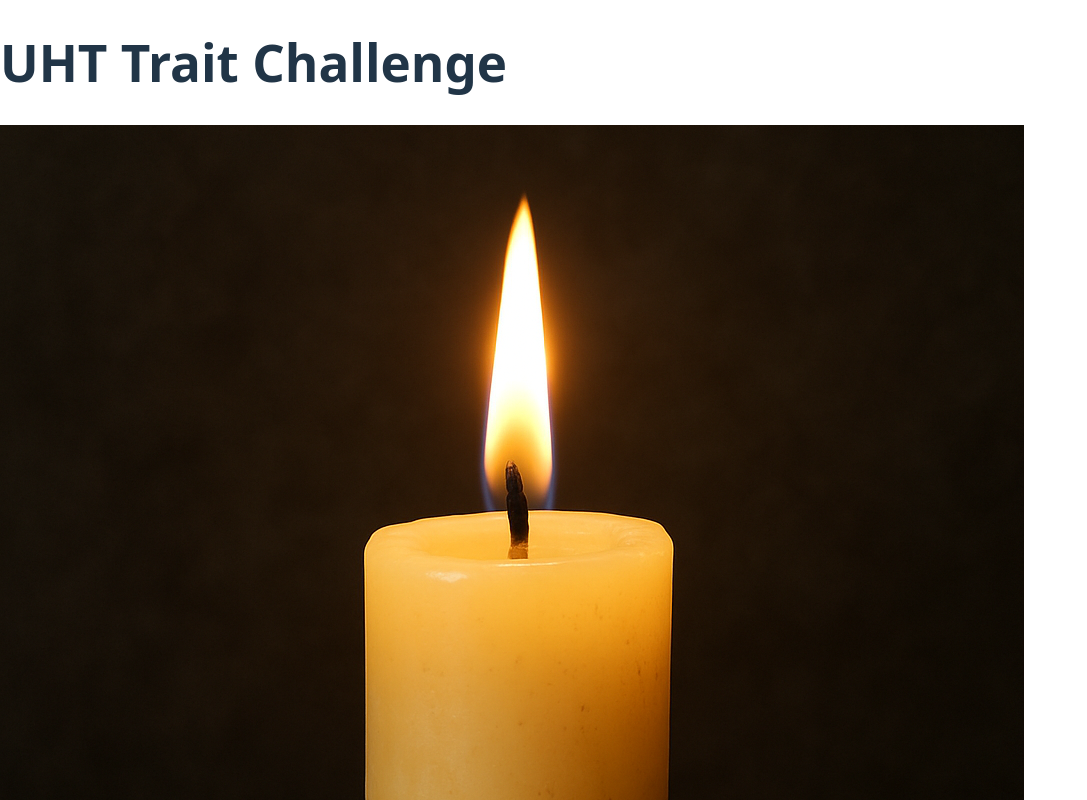
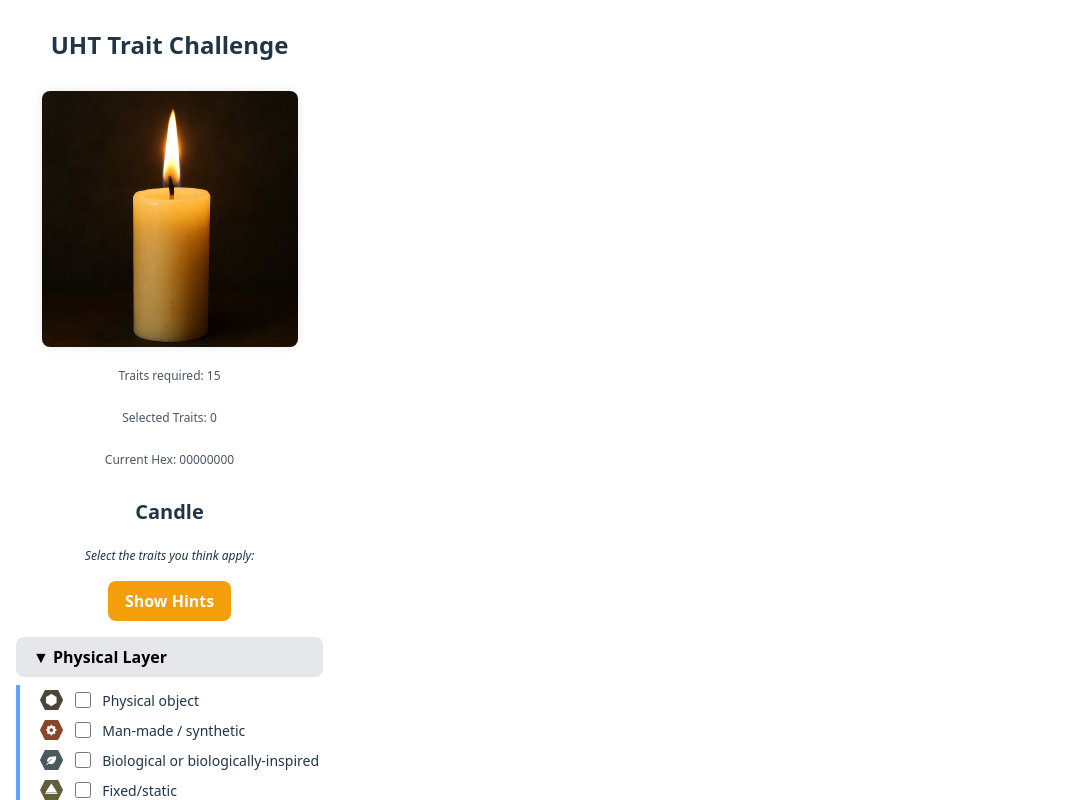
Before and after one commit to Hollando78/uht-64, a React (Vite) app: page / in a window 1280 px wide. Both pictures are taken after a click on the button "Start New Challenge". Shown: the top 800 px of the page, without its empty margins (0-1087 px from the left). Built offline with nearby package versions, Linux system fonts and the light colour scheme.

Commit message:
className replaced

```diff
--- a/components/Challenge.jsx
+++ b/components/Challenge.jsx
@@ -83,12 +83,16 @@ export default function Challenge() {
       const traitInfo = traits.find(t => t.name === traitName);
       const entityFeedback = challengeEntity?.feedback?.[traitName];
       return (
-        <div key={traitName} className="mb-2 ml-2">
-          <div className="font-bold">{traitName}</div>
+        <div key={traitName} style={{ marginBottom: '0.5rem', marginLeft: '0.5rem' }}>
+          <div style={{ fontWeight: 'bold' }}>{traitName}</div>
           {entityFeedback ? (
-            <div className="text-xs text-gray-600 ml-4 italic">"{entityFeedback}"</div>
+            <div style={{ fontSize: '0.75rem', color: '#4B5563', marginLeft: '1rem', fontStyle: 'italic' }}>
+              "{entityFeedback}"
+            </div>
           ) : traitInfo?.feedback ? (
-            <div className="text-xs text-gray-600 ml-4 italic">"{traitInfo.feedback}"</div>
+            <div style={{ fontSize: '0.75rem', color: '#4B5563', marginLeft: '1rem', fontStyle: 'italic' }}>
+              "{traitInfo.feedback}"
+            </div>
           ) : null}
         </div>
       );
@@ -101,68 +105,68 @@ export default function Challenge() {
   };
 
   return (
-    <div className="p-4 flex flex-col items-center space-y-4 max-w-md mx-auto">
-      <h1 className="text-2xl font-bold">UHT Trait Challenge</h1>
+    <div style={{ padding: '1rem', display: 'flex', flexDirection: 'column', alignItems: 'center', gap: '1rem', maxWidth: '28rem', margin: 'auto' }}>
+      <h1 style={{ fontSize: '1.5rem', fontWeight: 'bold' }}>UHT Trait Challenge</h1>
 
       {!challengeEntity && (
-        <button onClick={startChallenge} className="bg-blue-600 hover:bg-blue-700 text-white font-bold py-2 px-4 rounded">
+        <button onClick={startChallenge} style={{ backgroundColor: '#2563EB', color: 'white', fontWeight: 'bold', padding: '0.5rem 1rem', borderRadius: '0.5rem' }}>
           Start New Challenge
         </button>
       )}
 
       {challengeEntity && (
-        <div className="w-full flex flex-col items-center">
-          <div className="max-h-64 overflow-hidden flex items-center justify-center mb-2 rounded shadow">
+        <div style={{ width: '100%', display: 'flex', flexDirection: 'column', alignItems: 'center' }}>
+          <div style={{ maxHeight: '16rem', overflow: 'hidden', display: 'flex', alignItems: 'center', justifyContent: 'center', marginBottom: '0.5rem', borderRadius: '0.5rem', boxShadow: '0 0 10px rgba(0, 0, 0, 0.1)' }}>
             <img
               src={challengeEntity.image}
               alt={challengeEntity.name}
-              className="max-h-64 w-auto object-contain"
+              style={{ maxHeight: '16rem', width: 'auto', objectFit: 'contain' }}
               loading="lazy"
             />
           </div>
-          <p className="text-xs text-gray-600">Traits required: {challengeEntity.traits.length}</p>
-          <p className="text-xs text-gray-600">Selected Traits: {selectedTraits.length}</p>
-          <p className="text-xs text-gray-600">Current Hex: {generateHexCode()}</p>
+          <p style={{ fontSize: '0.75rem', color: '#4B5563' }}>Traits required: {challengeEntity.traits.length}</p>
+          <p style={{ fontSize: '0.75rem', color: '#4B5563' }}>Selected Traits: {selectedTraits.length}</p>
+          <p style={{ fontSize: '0.75rem', color: '#4B5563' }}>Current Hex: {generateHexCode()}</p>
 
-          <h2 className="text-xl font-semibold mb-2 text-center">{challengeEntity.name}</h2>
-          <p className="text-xs mb-4 italic text-center">Select the traits you think apply:</p>
+          <h2 style={{ fontSize: '1.25rem', fontWeight: '600', marginBottom: '0.5rem', textAlign: 'center' }}>{challengeEntity.name}</h2>
+          <p style={{ fontSize: '0.75rem', fontStyle: 'italic', textAlign: 'center', marginBottom: '1rem' }}>Select the traits you think apply:</p>
 
           <button
             onClick={() => !hintUsed && (setShowHints(true), setHintUsed(true))}
-            className={`mb-4 ${hintUsed ? 'bg-gray-400' : 'bg-yellow-500 hover:bg-yellow-600'} text-white font-bold py-2 px-4 rounded`}
+            style={{ marginBottom: '1rem', backgroundColor: hintUsed ? '#9CA3AF' : '#F59E0B', color: 'white', fontWeight: 'bold', padding: '0.5rem 1rem', borderRadius: '0.5rem' }}
             disabled={hintUsed}
           >
             {hintUsed ? 'Hint Used' : 'Show Hints'}
           </button>
 
           {layerNames.map((layer) => (
-            <div key={layer} className="w-full mb-2">
+            <div key={layer} style={{ width: '100%', marginBottom: '0.5rem' }}>
               <button
                 onClick={() => toggleLayer(layer)}
-                className="w-full bg-gray-200 hover:bg-gray-300 text-left font-bold py-2 px-4 rounded"
+                style={{ width: '100%', backgroundColor: '#E5E7EB', textAlign: 'left', fontWeight: 'bold', padding: '0.5rem 1rem', borderRadius: '0.5rem' }}
               >
                 {openLayers[layer] ? '▼' : '▶'} {layer} Layer {showHints && `(Needs ${countTraitsInLayer(layer)})`}
               </button>
 
               {openLayers[layer] && (
-                <div className="border-l-4 border-blue-400 pl-4 mt-2 max-h-48 overflow-y-auto space-y-1">
+                <div style={{ borderLeft: '4px solid #60A5FA', paddingLeft: '1rem', marginTop: '0.5rem', maxHeight: '12rem', overflowY: 'auto' }}>
                   {traits.filter((trait, index) => getLayer(index) === layer).map((trait) => (
                     <div
                       key={trait.id}
-                      className={`flex items-center space-x-2 p-1 rounded ${selectedTraits.includes(trait.name) ? 'bg-green-200' : ''}`}
+                      style={{ display: 'flex', alignItems: 'center', gap: '0.5rem', padding: '0.25rem', borderRadius: '0.25rem', backgroundColor: selectedTraits.includes(trait.name) ? '#BBF7D0' : 'transparent' }}
                     >
                       <img
                         src={trait.icon}
                         alt={trait.name}
-                        className="object-contain"
+                        style={{ height: '20px', width: 'auto', objectFit: 'contain' }}
                       />
                       <input
                         type="checkbox"
                         checked={selectedTraits.includes(trait.name)}
                         onChange={() => toggleTrait(trait.name)}
-                        className="h-4 w-4"
+                        style={{ height: '16px', width: '16px' }}
                       />
-                      <span className="text-sm truncate">{trait.name}</span>
+                      <span style={{ fontSize: '0.875rem', overflow: 'hidden', textOverflow: 'ellipsis' }}>{trait.name}</span>
                     </div>
                   ))}
                 </div>
@@ -170,22 +174,22 @@ export default function Challenge() {
             </div>
           ))}
 
-          <button onClick={checkAnswer} className="mt-6 bg-green-600 hover:bg-green-700 text-white font-bold py-2 px-4 rounded">
+          <button onClick={checkAnswer} style={{ marginTop: '1.5rem', backgroundColor: '#16A34A', color: 'white', fontWeight: 'bold', padding: '0.5rem 1rem', borderRadius: '0.5rem' }}>
             Submit Answer
           </button>
 
           {result && (
-            <div className="text-left w-full mt-6">
-              <h3 className="text-lg font-semibold mb-2">Results:</h3>
-              <p className="mb-2"><strong>Score: {result.score}%</strong></p>
-              <p className="mt-2"><strong>Correct:</strong></p>
-              <div className="text-green-700 ml-4 space-y-2">{formatTraitsList(result.correctMatches)}</div>
-              <p className="mt-4"><strong>Missed:</strong></p>
-              <div className="text-red-700 ml-4 space-y-2">{formatTraitsList(result.missedTraits)}</div>
-              <p className="mt-4"><strong>Extras:</strong></p>
-              <div className="text-yellow-700 ml-4 space-y-2">{formatTraitsList(result.extraTraits)}</div>
+            <div style={{ textAlign: 'left', width: '100%', marginTop: '1.5rem' }}>
+              <h3 style={{ fontSize: '1.125rem', fontWeight: '600', marginBottom: '0.5rem' }}>Results:</h3>
+              <p style={{ marginBottom: '0.5rem' }}><strong>Score: {result.score}%</strong></p>
+              <p style={{ marginTop: '0.5rem' }}><strong>Correct:</strong></p>
+              <div style={{ color: '#15803D', marginLeft: '1rem', display: 'flex', flexDirection: 'column', gap: '0.5rem' }}>{formatTraitsList(result.correctMatches)}</div>
+              <p style={{ marginTop: '1rem' }}><strong>Missed:</strong></p>
+              <div style={{ color: '#DC2626', marginLeft: '1rem', display: 'flex', flexDirection: 'column', gap: '0.5rem' }}>{formatTraitsList(result.missedTraits)}</div>
+              <p style={{ marginTop: '1rem' }}><strong>Extras:</strong></p>
+              <div style={{ color: '#CA8A04', marginLeft: '1rem', display: 'flex', flexDirection: 'column', gap: '0.5rem' }}>{formatTraitsList(result.extraTraits)}</div>
 
-              <button onClick={startChallenge} className="mt-6 bg-blue-600 hover:bg-blue-700 text-white font-bold py-2 px-4 rounded">
+              <button onClick={startChallenge} style={{ marginTop: '1.5rem', backgroundColor: '#2563EB', color: 'white', fontWeight: 'bold', padding: '0.5rem 1rem', borderRadius: '0.5rem' }}>
                 Try Another
               </button>
             </div>
```
